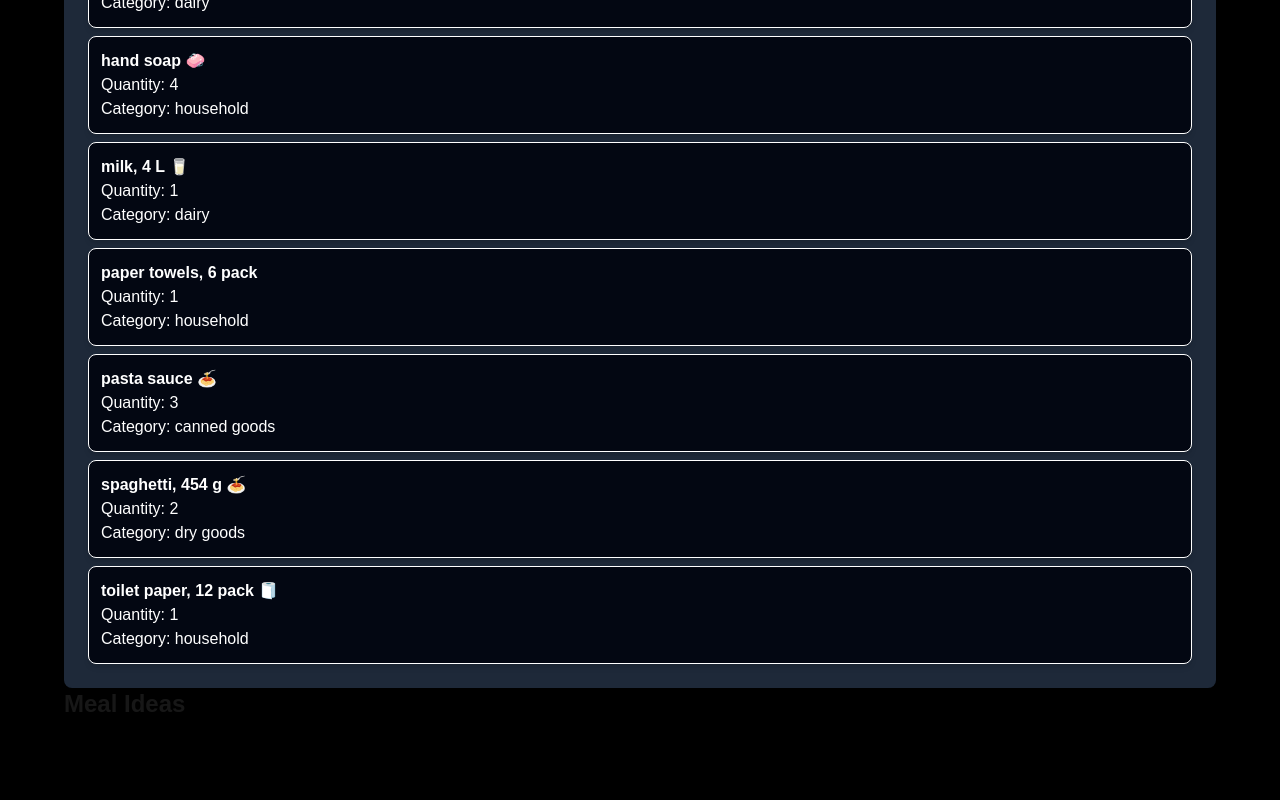
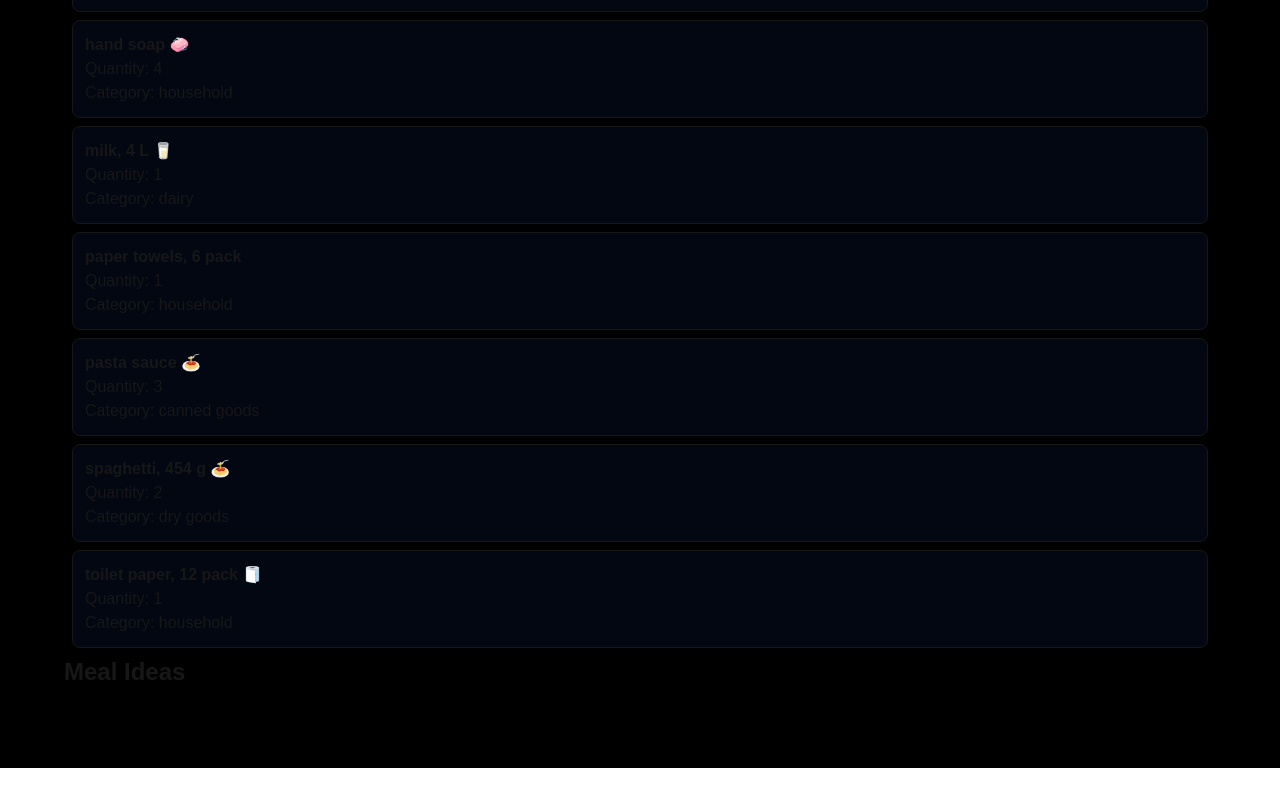
Before and after one commit to DavidCad3na/cprg306-assignments, a Next.js app: page /week-8 in a window 1280 px wide. Shown: the part 1423-2223 px from the top of the page. After the commit the page ends 2191 px from the top, so only its background shows below. Built offline with nearby package versions, Linux system fonts and the light colour scheme.

Commit message:
Update page.js

```diff
--- a/app/week-8/page.js
+++ b/app/week-8/page.js
@@ -30,13 +30,9 @@ function cleanName(name) {
     <main className="grid grid-cols-1 min-h-screen bg-black p-8">
       <h1 className="text-3xl font-bold mb-6">Shopping List</h1>
       <div className="grid grid-cols-1 min-h-screen bg-black p-8">
-        <section className="bg-gray-800 p-4 rounded-lg shadow-md text-white">
         <NewItem onAddItem={handleAddItem} />
         <ItemList items={items} onSelect={handleSelect} />
-        </section>
-        <div>
         <MealIdeas ingredient={selectedIngredient} />
-        </div>
       </div>
     </main>
   );
```
